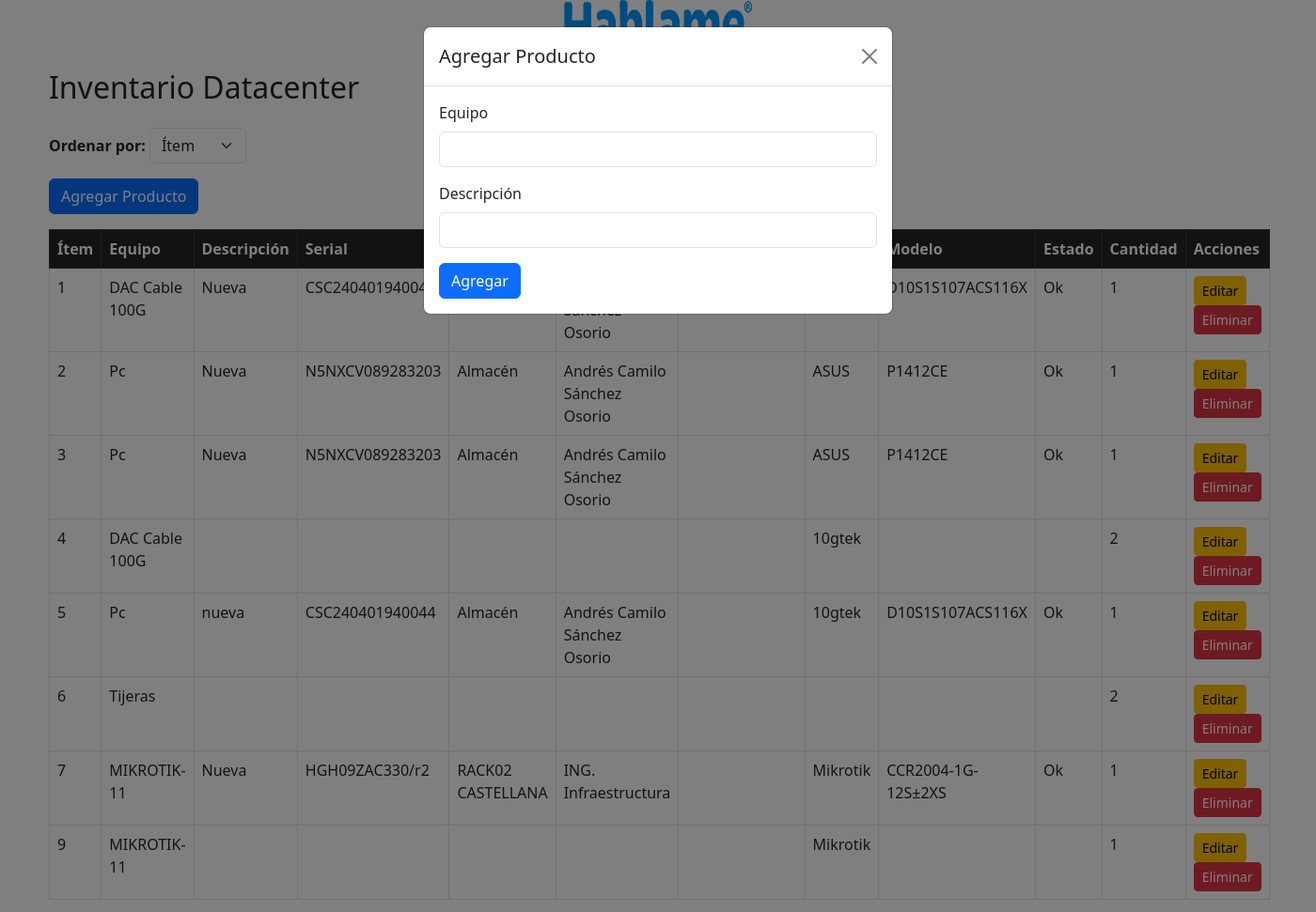
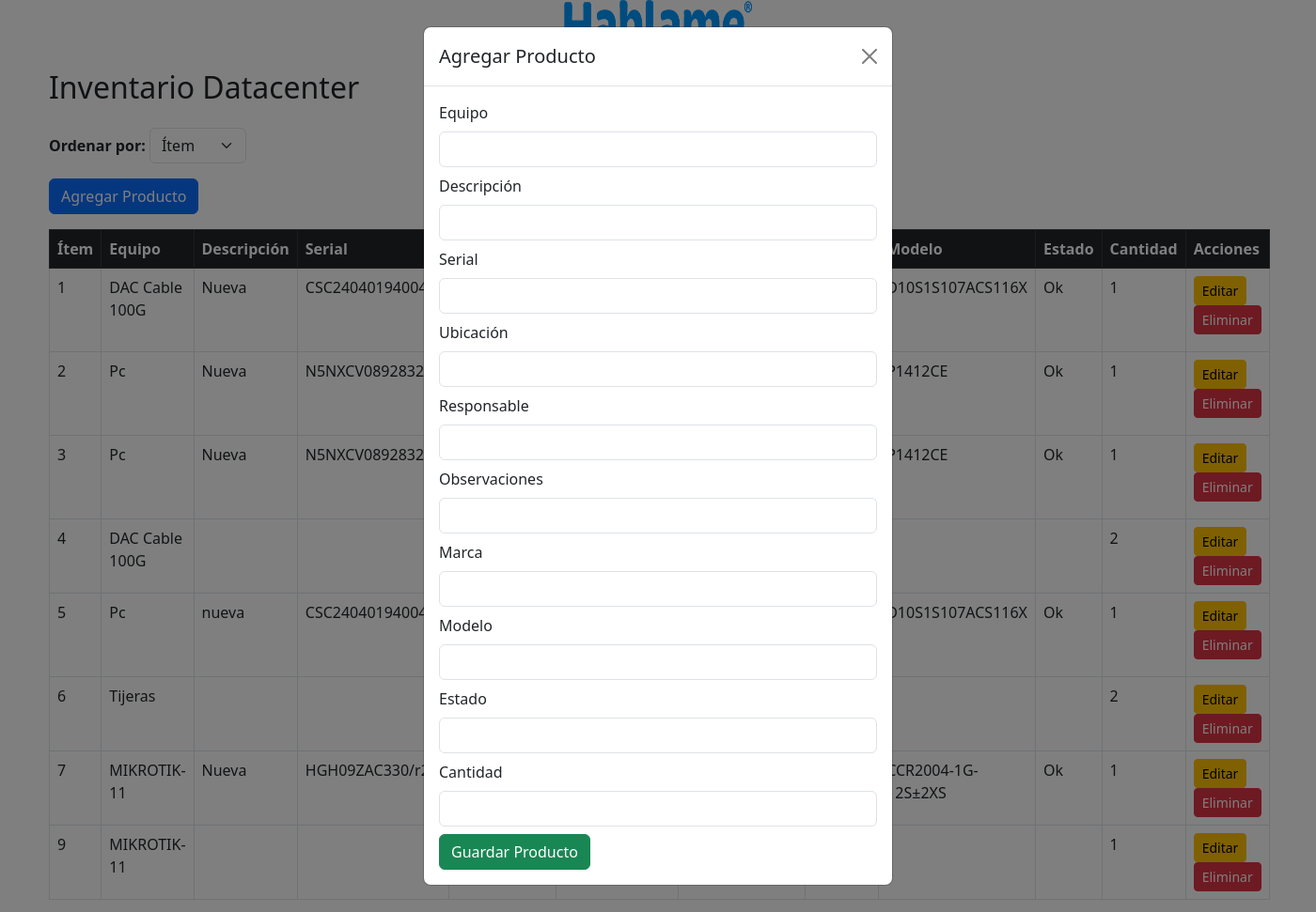
Before and after one commit to lAndresSanchezl/Inventario, a Flask app: page / in a window 1400 px wide, after a click on "Agregar Producto". Shown: the whole page at 94% size. Run offline with Flask 3, Linux system fonts and the light colour scheme; data comes from the database, SQL or seed files in the repository.

Commit message:
Actualizacion de boton agregar

```diff
--- a/templates/inventario.html
+++ b/templates/inventario.html
@@ -1,12 +1,14 @@
 <!DOCTYPE html>
 <html lang="es">
 <head>
+    <!-- Imagen logo en pestaña -->
     <link rel="icon" type="image/png" href="{{ url_for('static', filename='imagenes/apple-touch-icon.png') }}">
     <meta charset="UTF-8">
     <meta name="viewport" content="width=device-width, initial-scale=1.0">
 
+    <!-- Imagen logo en página -->
     <div style="text-align: center;">
-        <img src="static/imagenes/logo_hablame_azul.png" alt="Logo" width="200" height="50">
+        <img src="static/imagenes/logo_hablame_azul.png" alt="Descripción de la imagen" width="200" height="50">
     </div>
 
     <title>Inventario</title>
@@ -37,6 +39,63 @@
 
         <!-- Botón para agregar producto -->
         <button class="btn btn-primary mb-3" data-bs-toggle="modal" data-bs-target="#modalAgregar">Agregar Producto</button>
+
+        <!-- Modal Agregar Producto -->
+        <div class="modal fade" id="modalAgregar" tabindex="-1" aria-labelledby="modalAgregarLabel" aria-hidden="true">
+            <div class="modal-dialog">
+                <div class="modal-content">
+                    <div class="modal-header">
+                        <h5 class="modal-title" id="modalAgregarLabel">Agregar Producto</h5>
+                        <button type="button" class="btn-close" data-bs-dismiss="modal" aria-label="Close"></button>
+                    </div>
+                    <div class="modal-body">
+                        <form method="POST" action="{{ url_for('agregar') }}">
+                            <div class="mb-2">
+                                <label class="form-label">Equipo</label>
+                                <input type="text" name="equipo" class="form-control" required>
+                            </div>
+                            <div class="mb-2">
+                                <label class="form-label">Descripción</label>
+                                <input type="text" name="descripcion" class="form-control">
+                            </div>
+                            <div class="mb-2">
+                                <label class="form-label">Serial</label>
+                                <input type="text" name="serial" class="form-control">
+                            </div>
+                            <div class="mb-2">
+                                <label class="form-label">Ubicación</label>
+                                <input type="text" name="ubicacion" class="form-control">
+                            </div>
+                            <div class="mb-2">
+                                <label class="form-label">Responsable</label>
+                                <input type="text" name="responsable" class="form-control">
+                            </div>
+                            <div class="mb-2">
+                                <label class="form-label">Observaciones</label>
+                                <input type="text" name="observaciones" class="form-control">
+                            </div>
+                            <div class="mb-2">
+                                <label class="form-label">Marca</label>
+                                <input type="text" name="marca" class="form-control">
+                            </div>
+                            <div class="mb-2">
+                                <label class="form-label">Modelo</label>
+                                <input type="text" name="modelo" class="form-control">
+                            </div>
+                            <div class="mb-2">
+                                <label class="form-label">Estado</label>
+                                <input type="text" name="estado" class="form-control">
+                            </div>
+                            <div class="mb-2">
+                                <label class="form-label">Cantidad</label>
+                                <input type="number" name="cantidad" class="form-control" min="1" required>
+                            </div>
+                            <button type="submit" class="btn btn-success">Guardar Producto</button>
+                        </form>
+                    </div>
+                </div>
+            </div>
+        </div>
 
         <!-- Tabla de productos -->
         <table class="table table-bordered">
@@ -82,31 +141,6 @@
         </table>
     </div>
 
-    <!-- Modal para agregar producto -->
-    <div class="modal fade" id="modalAgregar" tabindex="-1" aria-labelledby="modalAgregarLabel" aria-hidden="true">
-        <div class="modal-dialog">
-            <div class="modal-content">
-                <div class="modal-header">
-                    <h5 class="modal-title" id="modalAgregarLabel">Agregar Producto</h5>
-                    <button type="button" class="btn-close" data-bs-dismiss="modal" aria-label="Close"></button>
-                </div>
-                <div class="modal-body">
-                    <form action="{{ url_for('agregar') }}" method="POST">
-                        <div class="mb-3">
-                            <label class="form-label">Equipo</label>
-                            <input type="text" name="equipo" class="form-control" required>
-                        </div>
-                        <div class="mb-3">
-                            <label class="form-label">Descripción</label>
-                            <input type="text" name="descripcion" class="form-control">
-                        </div>
-                        <button type="submit" class="btn btn-primary">Agregar</button>
-                    </form>
-                </div>
-            </div>
-        </div>
-    </div>
-
     <script src="https://cdn.jsdelivr.net/npm/bootstrap@5.3.0/dist/js/bootstrap.bundle.min.js"></script>
 </body>
 </html>
```
